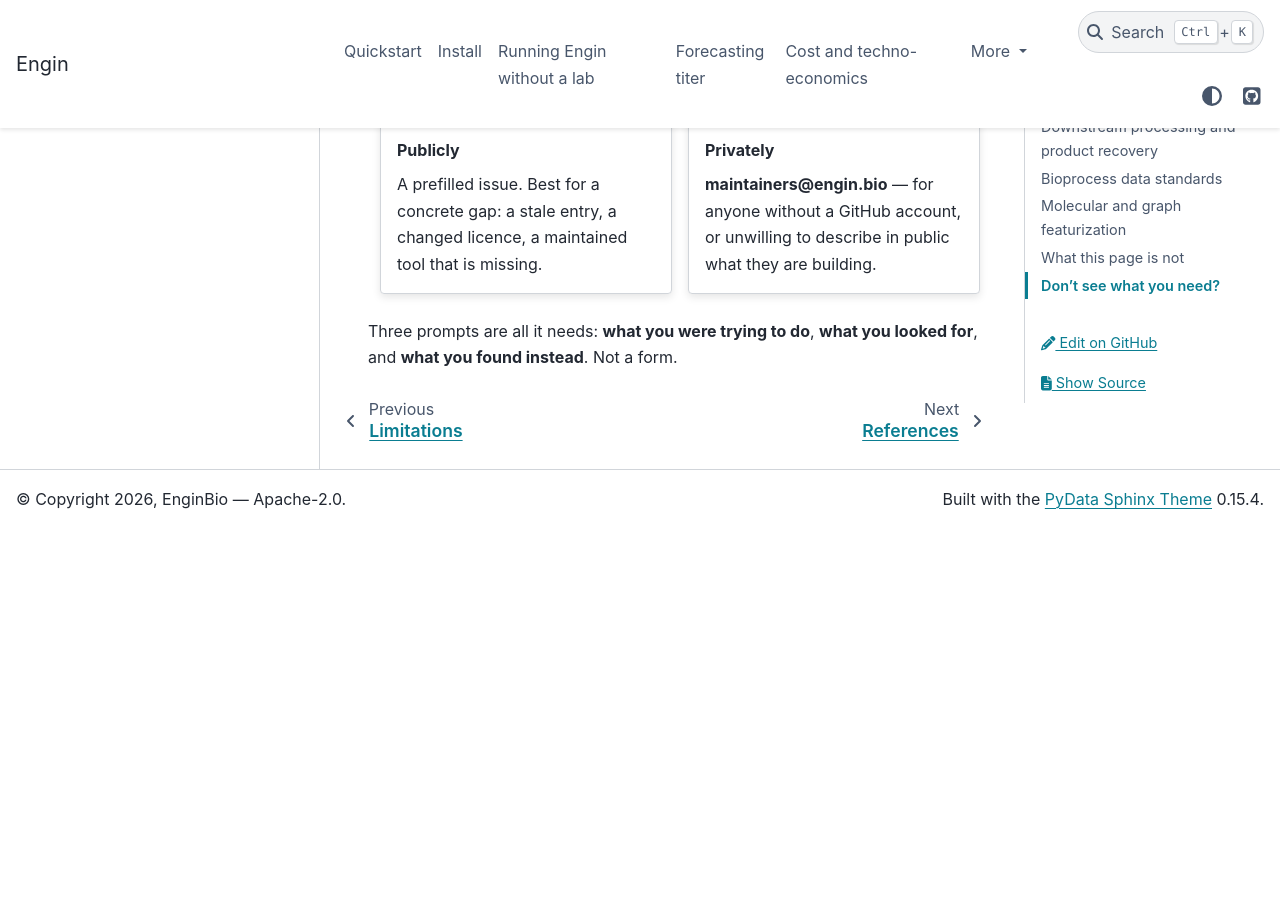
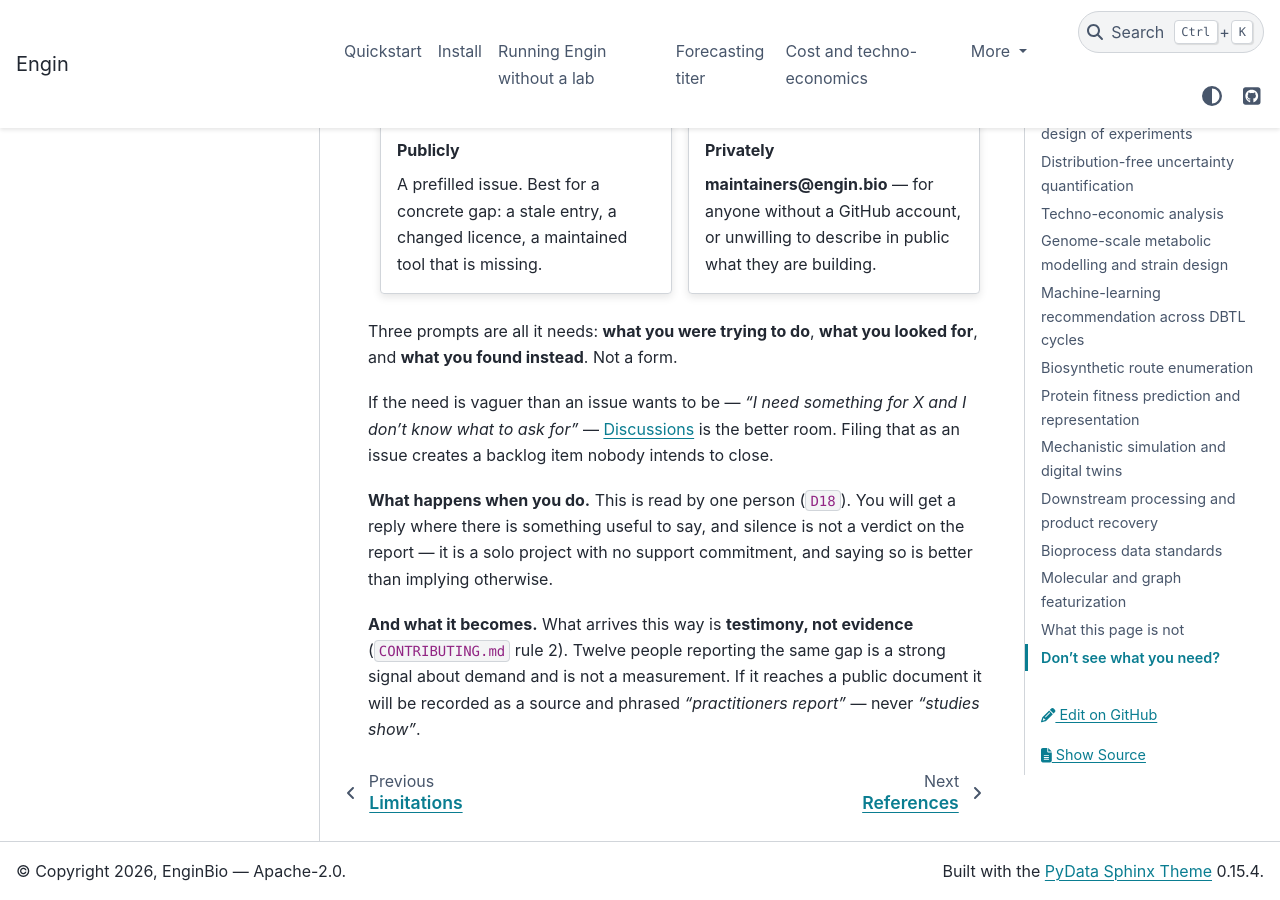
Before and after one commit to enginbio/engin-suite, a Sphinx documentation site: the page built from docs/ecosystem.md, in a window 1280 px wide and 900 px high, scrolled down 18423 px. Built offline with Sphinx 7.4.7 and the PyData theme 0.15.4, drawn with Linux system fonts in a browser that asks for light colours; before the commit the page ends 18951 px from its top, so only the background shows below that.

Commit message:
Restore the page tail dropped by the previous commit
The previous commit on this branch transmitted the whole file and lost the
last thirteen lines of "Don't see what you need?" -- the Discussions pointer,
the D18 expectation-setting paragraph, and the testimony-not-evidence
paragraph. Verified by blob SHA against the local tree; this commit restores
them so the branch differs from main only by the BayBE/Ax multi-objective
correction.

Signed-off-by: David Baugher <dcbaugher@gmail.com>

```diff
--- a/docs/ecosystem.md
+++ b/docs/ecosystem.md
@@ -1698,3 +1698,16 @@
 
 Three prompts are all it needs: **what you were trying to do**, **what you looked for**, and
 **what you found instead**. Not a form.
+
+If the need is vaguer than an issue wants to be — *"I need something for X and I don't know
+what to ask for"* — [Discussions](https://github.com/enginbio/engin-suite/discussions) is
+the better room. Filing that as an issue creates a backlog item nobody intends to close.
+
+**What happens when you do.** This is read by one person (`D18`). You will get a reply where
+there is something useful to say, and silence is not a verdict on the report — it is a solo
+project with no support commitment, and saying so is better than implying otherwise.
+
+**And what it becomes.** What arrives this way is **testimony, not evidence**
+(`CONTRIBUTING.md` rule 2). Twelve people reporting the same gap is a strong signal about
+demand and is not a measurement. If it reaches a public document it will be recorded as a
+source and phrased *"practitioners report"* — never *"studies show"*.
```
